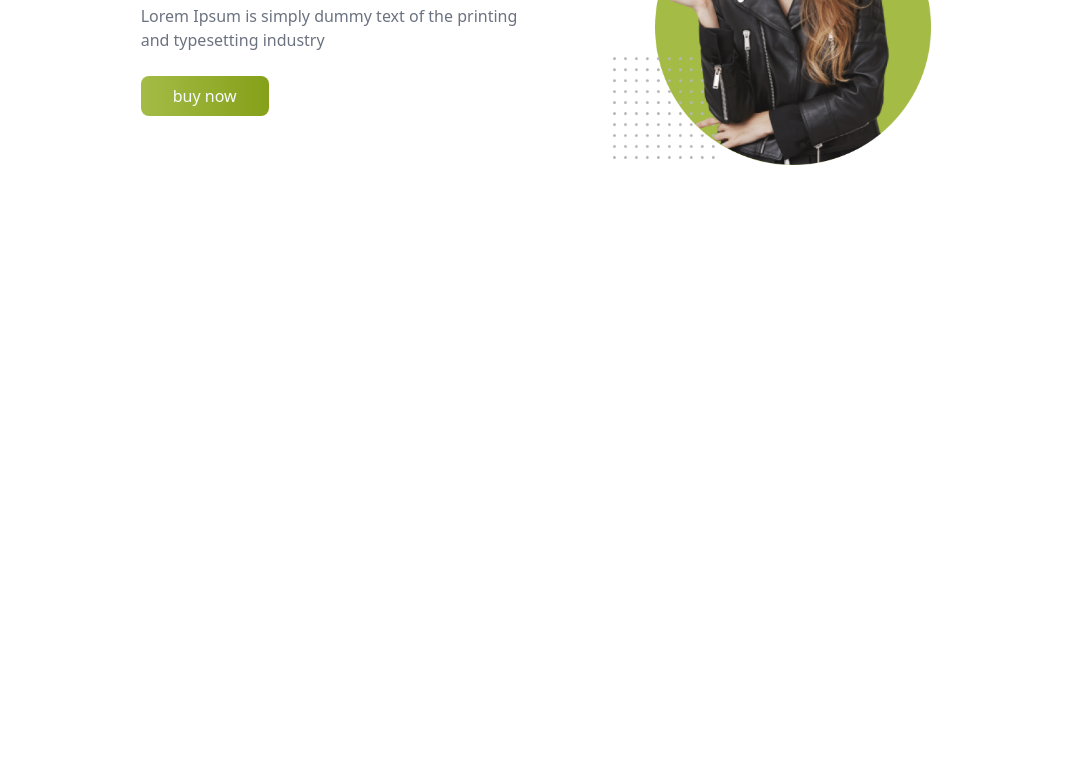
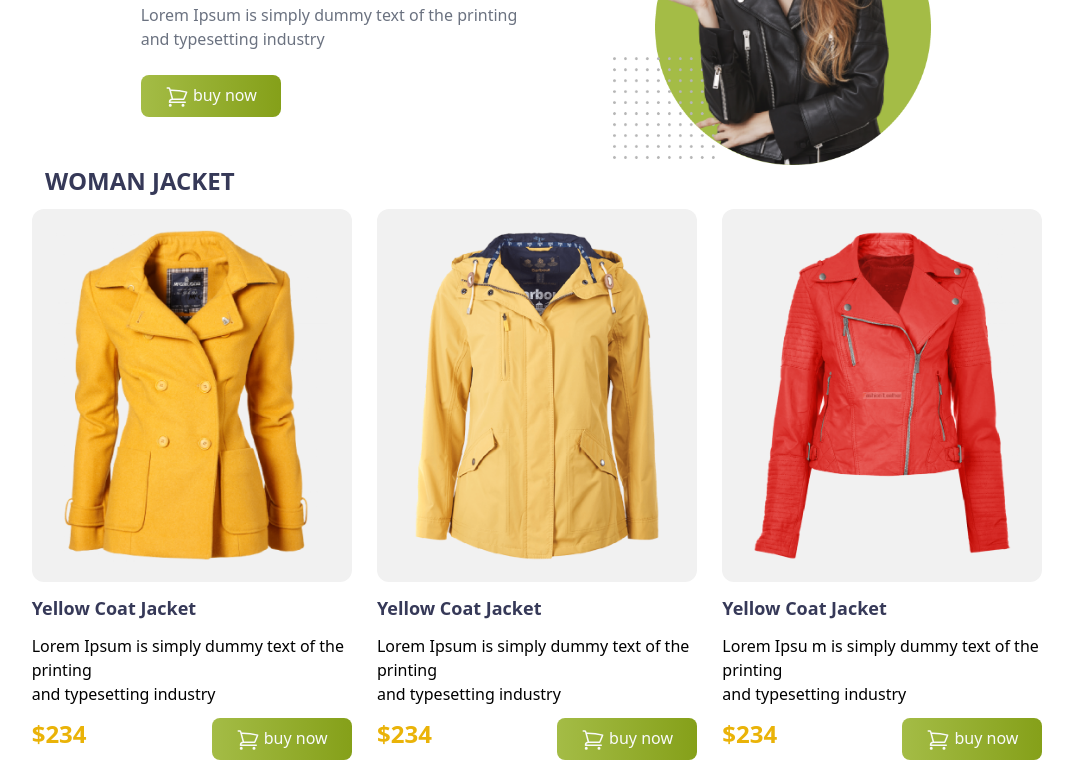
Before and after one commit to Sajjad4829/penguin-site-tailwind, a plain HTML site: page index.html in a window 1280 px wide. Shown: the part 165-925 px from the top of the page, without its empty margins (103-1176 px from the left). Before the commit the page ends 800 px from the top, so only its background shows below. Drawn offline with nearby package versions, Linux system fonts and the light colour scheme.

Commit message:
responsive

```diff
--- a/index.html
+++ b/index.html
@@ -17,11 +17,17 @@
 
 <body>
     <header>
-        <div class="flex flex-col md:flex-row justify-center items-center md:gap-x-24">
+        <div class="flex flex-col md:flex-row justify-center items-center  md:gap-x-24 ">
             <div class=" space-y-6">
                 <h1 class=" bebas-neue uppercase text-5xl text-[#FABE4C;]">Be the Penguins <br> <span class="text-[#363958;]">of Winter</span></h1>
                 <p class="text-gray-500">Lorem Ipsum is simply dummy text of the printing <br>and typesetting industry</p>
-                <button class="px-8 py-2 bg-gradient-to-r from-[#A4BC46] to-[#85A019] rounded-lg text-gray-50 ">buy now</button>
+                <button class="px-6 py-2 bg-gradient-to-r from-[#A4BC46] to-[#85A019] rounded-lg text-gray-50 ">
+
+
+                    <svg xmlns="http://www.w3.org/2000/svg" fill="none" viewBox="0 0 24 24" stroke-width="1.5" stroke="currentColor" class="w-6 h-6 inline">
+                    <path stroke-linecap="round" stroke-linejoin="round" d="M2.25 3h1.386c.51 0 .955.343 1.087.835l.383 1.437M7.5 14.25a3 3 0 00-3 3h15.75m-12.75-3h11.218c1.121-2.3 2.1-4.684 2.924-7.138a60.114 60.114 0 00-16.536-1.84M7.5 14.25L5.106 5.272M6 20.25a.75.75 0 11-1.5 0 .75.75 0 011.5 0zm12.75 0a.75.75 0 11-1.5 0 .75.75 0 011.5 0z" />
+                  </svg>
+                  buy now</button>
             </div>
             <div class="w-1/2 md:w-1/4 ">
 
@@ -29,6 +35,84 @@
             </div>
         </div>
     </header>
+    <main>
+        <section>
+
+
+            <div class="max-w-screen-lg mx-auto">
+                <h1 class=" uppercase text-2xl font-semibold text-[#363958;]  pb-3 ml-5 text-center md:text-left">woman jacket</h1>
+                <div class="  grid grid-cols-1 md:grid-cols-2 gap-3 lg:grid-cols-3 ">
+
+                    <!-- jacket--1 -->
+                    <div class="w-72 md:w-80  mx-auto space-y-3">
+                        <div class=" bg-[#F1F1F1] py-5 px-6 rounded-xl ">
+                            <img class=" " src="images/jacket-1.png " alt=" ">
+                        </div>
+                        <h1 class="text-lg text-[#363958;] font-bold " ">Yellow Coat Jacket </h1>
+                        <p>Lorem Ipsum is simply dummy text of the printing <br>and typesetting industry</p>
+                        <div class="flex justify-between ">
+                            <h1 class="text-2xl font-bold text-yellow-500 ">
+                                $234
+                            </h1>
+                            <button class="px-6 py-2 bg-gradient-to-r from-[#A4BC46] to-[#85A019] rounded-lg text-gray-50 ">
+
+
+                                    <svg xmlns="http://www.w3.org/2000/svg " fill="none " viewBox="0 0 24 24 " stroke-width="1.5 " stroke="currentColor " class="w-6 h-6 inline ">
+                                    <path stroke-linecap="round " stroke-linejoin="round " d="M2.25 3h1.386c.51 0 .955.343 1.087.835l.383 1.437M7.5 14.25a3 3 0 00-3 3h15.75m-12.75-3h11.218c1.121-2.3 2.1-4.684 2.924-7.138a60.114 60.114 0 00-16.536-1.84M7.5
+                            14.25L5.106 5.272M6 20.25a.75.75 0 11-1.5 0 .75.75 0 011.5 0zm12.75 0a.75.75 0 11-1.5 0 .75.75 0 011.5 0z " />
+                                  </svg>
+                                  buy now</button>
+                        </div>
+                    </div>
+                    <div class="w-72 md:w-80 mx-auto space-y-3 ">
+                        <div class=" bg-[#F1F1F1] py-5 px-6 rounded-xl ">
+                            <img src="images/jacket-2.png " alt=" ">
+                        </div>
+                        <h1 class="text-lg text-[#363958;] font-bold ">Yellow Coat Jacket </h1>
+                        <p>Lorem Ipsum is simply dummy text of the printing <br> and typesetting industry</p>
+                        <div class="flex justify-between ">
+                            <h1 class="text-2xl font-bold text-yellow-500 ">
+                                $234
+                            </h1>
+                            <button class="px-6 py-2 bg-gradient-to-r from-[#A4BC46] to-[#85A019] rounded-lg text-gray-50 ">
+
+
+                                <svg xmlns="http://www.w3.org/2000/svg " fill="none " viewBox="0 0 24 24 " stroke-width="1.5 " stroke="currentColor " class="w-6 h-6 inline ">
+                                <path stroke-linecap="round " stroke-linejoin="round " d="M2.25 3h1.386c.51 0 .955.343 1.087.835l.383 1.437M7.5 14.25a3 3 0 00-3 3h15.75m-12.75-3h11.218c1.121-2.3 2.1-4.684 2.924-7.138a60.114 60.114 0 00-16.536-1.84M7.5
+                            14.25L5.106 5.272M6 20.25a.75.75 0 11-1.5 0 .75.75 0 011.5 0zm12.75 0a.75.75 0 11-1.5 0 .75.75 0 011.5 0z " />
+                              </svg>
+                              buy now</button>
+                        </div>
+                    </div>
+                    <div class="w-72 md:w-80 mx-auto space-y-3 ">
+                        <div class=" bg-[#F1F1F1] py-2 px-2 md:py-5 md:px-6 rounded-xl ">
+                            <img src="images/jacket-3.png " alt=" ">
+                        </div>
+                        <h1 class="text-lg text-[#363958;] font-bold ">Yellow Coat Jacket </h1>
+                        <p>Lorem Ipsu m is simply dummy text of the printing <br> and typesetting industry</p>
+                        <div class="flex justify-between ">
+                            <h1 class="text-2xl font-bold text-yellow-500 ">
+                                $234
+                            </h1>
+                            <button class="px-6 py-2 bg-gradient-to-r from-[#A4BC46] to-[#85A019] rounded-lg text-gray-50 ">
+
+
+                                <svg xmlns="http://www.w3.org/2000/svg " fill="none " viewBox="0 0 24 24 " stroke-width="1.5 " stroke="currentColor " class="w-6 h-6 inline ">
+                                <path stroke-linecap="round " stroke-linejoin="round " d="M2.25 3h1.386c.51 0 .955.343 1.087.835l.383 1.437M7.5 14.25a3 3 0 00-3 3h15.75m-12.75-3h11.218c1.121-2.3 2.1-4.684 2.924-7.138a60.114 60.114 0 00-16.536-1.84M7.5
+                            14.25L5.106 5.272M6 20.25a.75.75 0 11-1.5 0 .75.75 0 011.5 0zm12.75 0a.75.75 0 11-1.5 0 .75.75 0 011.5 0z " />
+                              </svg>
+                              buy now</button>
+                        </div>
+                    </div>
+                </div>
+
+            </div>
+
+
+
+
+        </section>
+    </main>
 </body>
 
 </html>
```
